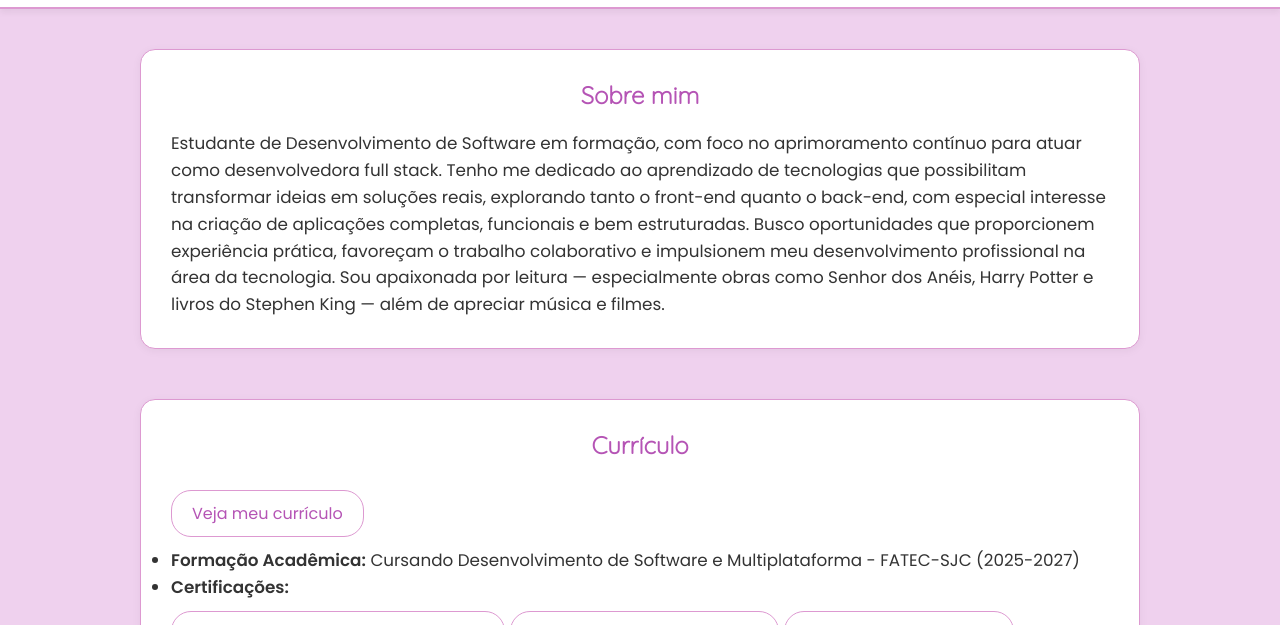
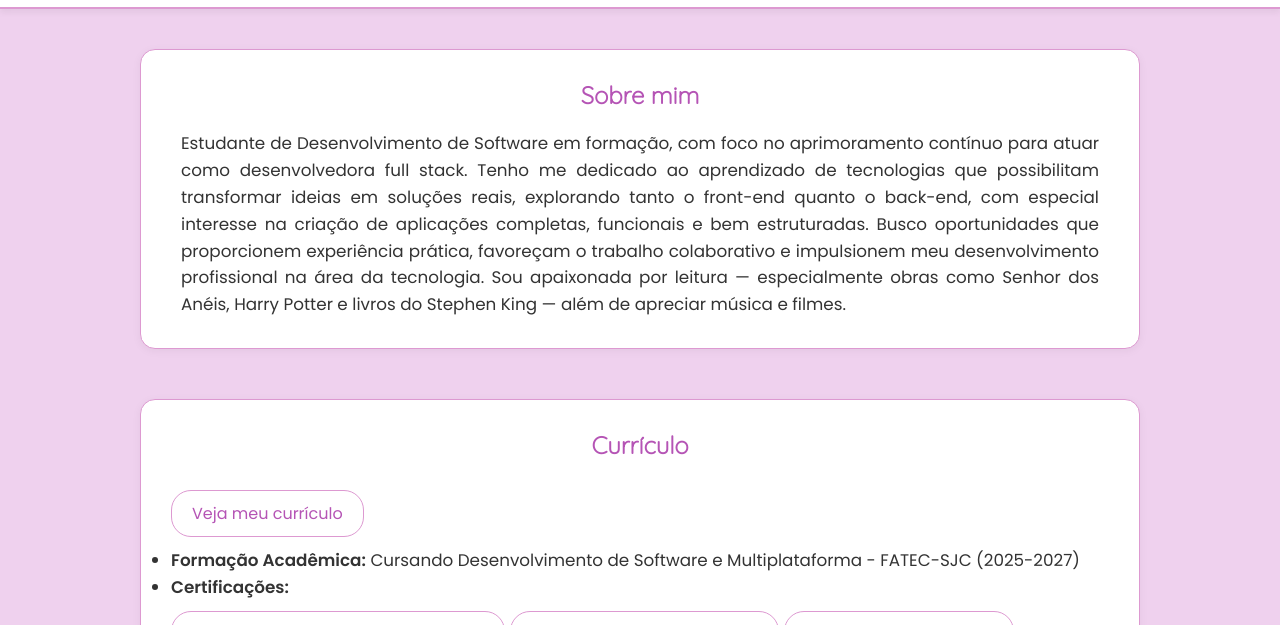
Before and after one commit to lauraflx/lauraflx, a plain HTML site: page src/index.html in a window 1280 px wide. Shown: the part 475-1100 px from the top of the page. Drawn offline with Linux system fonts and the light colour scheme.

Commit message:
Update style.css

```diff
--- a/src/style.css
+++ b/src/style.css
@@ -98,6 +98,16 @@
     box-shadow: 0 2px 10px rgba(0, 0, 0, 0.05);
   }
 
+ #sobre {
+  text-align: justify;
+  padding-left: 40px;
+  padding-right: 40px;
+  }
+
+  #sobre h1 {
+  text-align: center;
+  }
+
   section h1, section h2 {
     color: #B554B5;
     margin-bottom: 20px;
```
